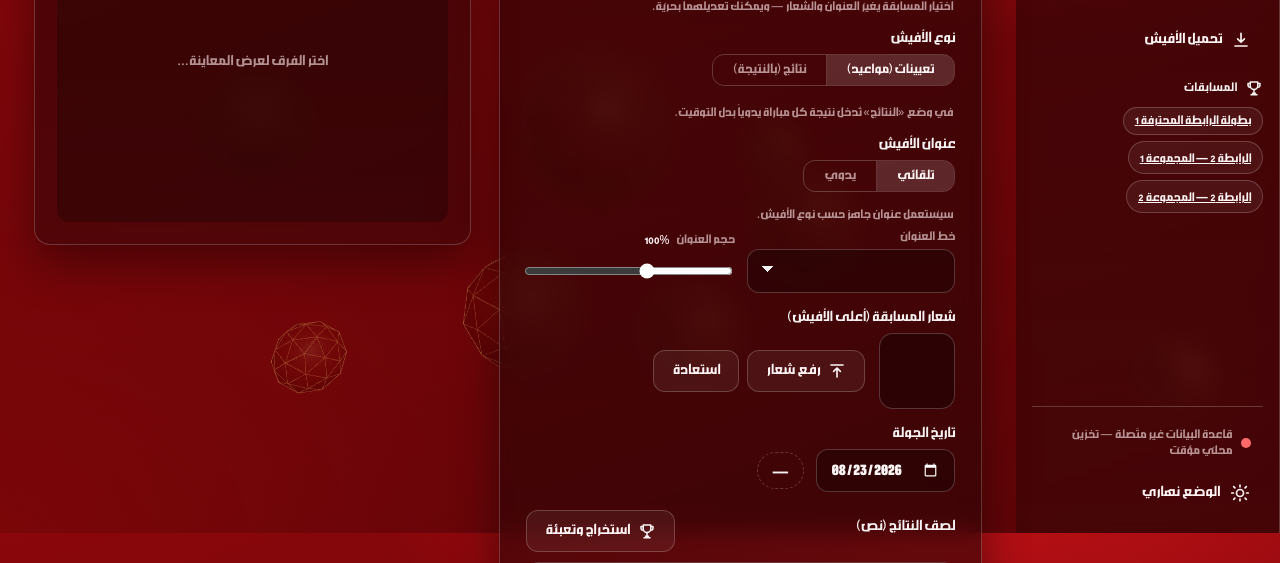
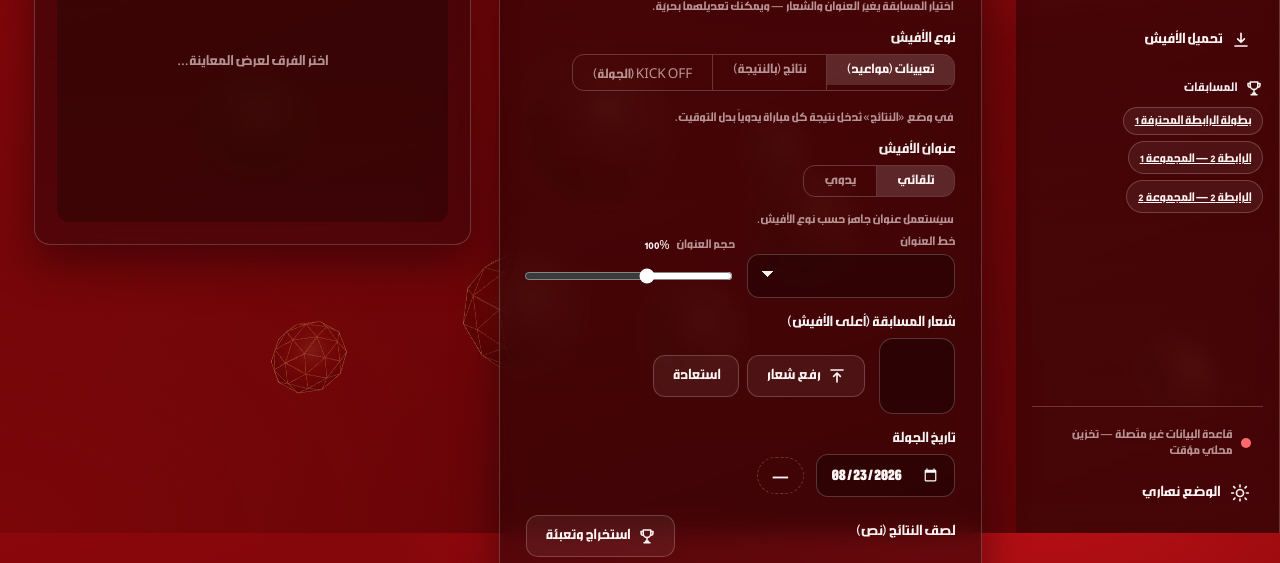
Before and after one commit to habbechis/lnfp-poster-generato-v2, a Flask app: template app/templates/index.html in a window 1280 px wide. Shown: the part 267-830 px from the top of the page. Run offline with Flask 3, Linux system fonts and the light colour scheme; the template is opened without the code that fills it, so the values that code supplies are empty; some libraries are stand-ins or nearby versions; some web fonts are replaced.

Commit message:
Update index.html

```diff
--- a/app/templates/index.html
+++ b/app/templates/index.html
@@ -109,6 +109,8 @@
           <div class="title-mode" role="radiogroup" aria-label="نوع الأفيش">
             <label class="seg"><input type="radio" name="posterType" value="scheduling" checked><span>تعيينات (مواعيد)</span></label>
             <label class="seg"><input type="radio" name="posterType" value="scoring"><span>نتائج (بالنتيجة)</span></label>
+            <label class="seg"><input type="radio" name="posterType" value="kickoff"><span>KICK OFF (الجولة)</span></label>
+
           </div>
           <p class="field__help" id="typeHelp">في وضع «النتائج» تُدخل نتيجة كل مباراة يدوياً بدل التوقيت.</p>
         </div>
```
